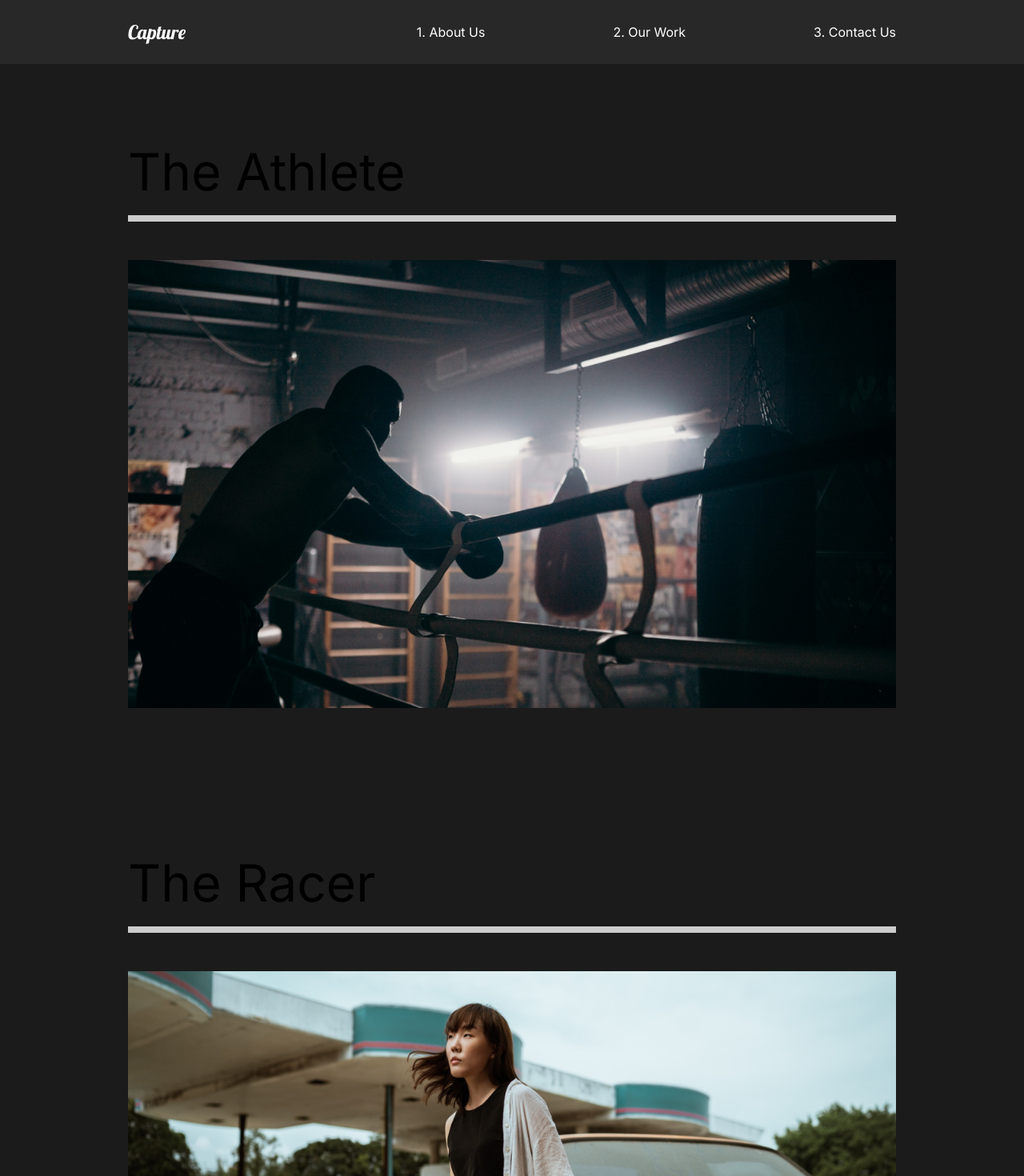
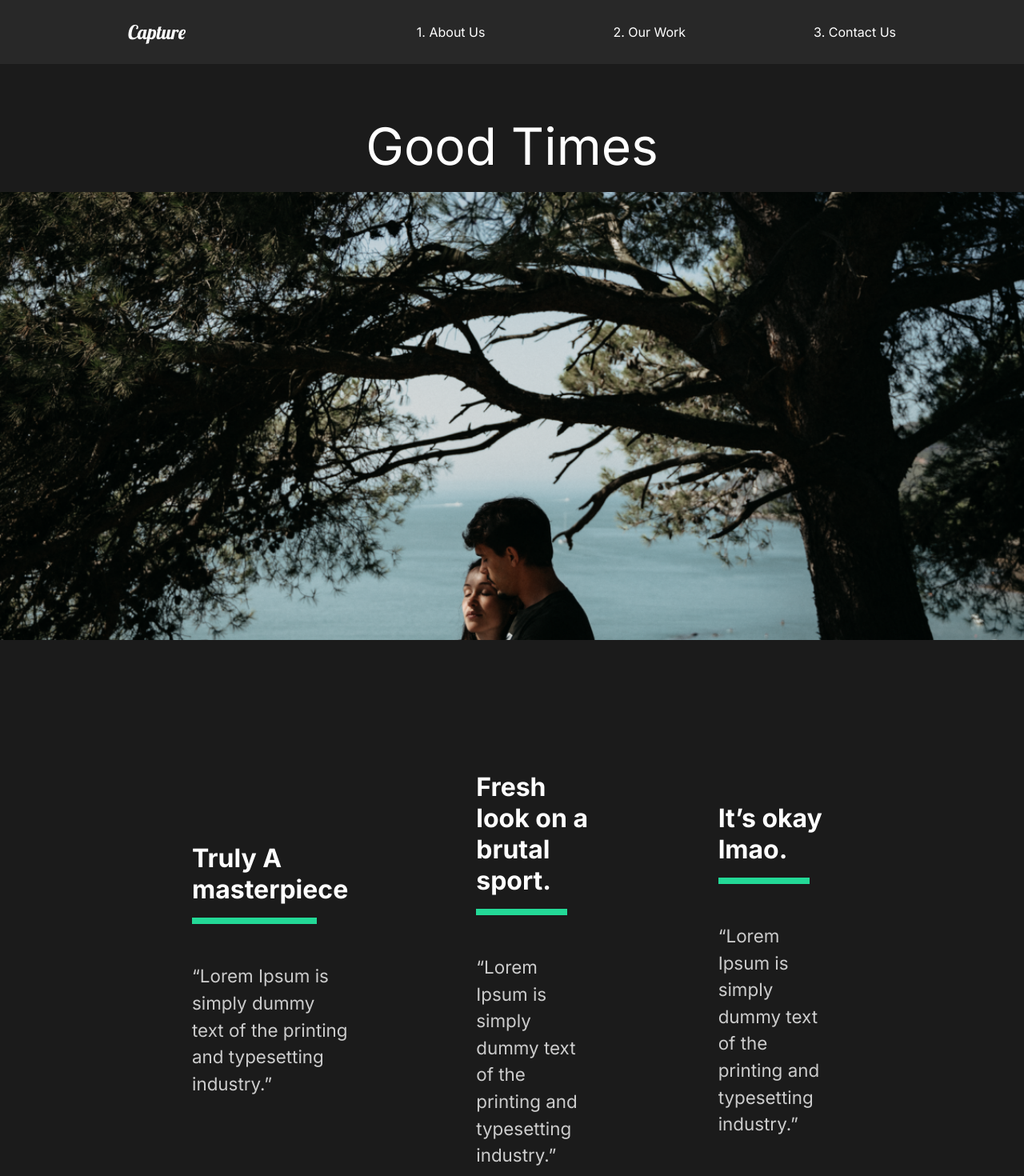
Before and after one commit to patrickbatungbacal/capture, a React (Create React App) app: page /work/good-times in a window 1280 px wide. Shown: the top 1470 px of the page at 80% size. Built offline with nearby package versions, Linux system fonts and the light colour scheme.

Commit message:
11. Adding Movie Details

```diff
--- a/src/App.js
+++ b/src/App.js
@@ -3,6 +3,7 @@
 import Nav from "./components/Nav";
 import ContactUs from "./pages/ContactUs";
 import OurWork from "./pages/OurWork";
+import MovieDetail from "./pages/MovieDetail";
 
 //import global style
 import GlobalStyle from "./components/global style/GlobalStyle";
@@ -20,8 +21,12 @@
           <AboutUs />
         </Route>
 
-        <Route path="/work">
+        <Route path="/work" exact>
           <OurWork />
+        </Route>
+
+        <Route path="/work/:id">
+          <MovieDetail />
         </Route>
 
         <Route path="/contact">
--- a/src/components/AboutSection.js
+++ b/src/components/AboutSection.js
@@ -1,7 +1,6 @@
 import React from "react";
 
 //import styled-components
-import styled from "styled-components";
 import { About, Description, Image, Hide } from "../styles";
 
 //import resources
--- /dev/null
+++ b/src/movieState.js
@@ -0,0 +1,81 @@
+//Import Images
+import athlete from "./img/athlete-small.png";
+import goodtimes from "./img/goodtimes-small.png";
+import theracer from "./img/theracer-small.png";
+import athlete2 from "./img/athlete2.png";
+import goodtimes2 from "./img/good-times2.jpg";
+import theracer2 from "./img/the-racer2.jpg";
+
+export const MovieState = () => {
+  return [
+    {
+      title: "The Athlete",
+      mainImg: athlete,
+      secondaryImg: athlete2,
+      url: "/work/the-athlete",
+      awards: [
+        {
+          title: "Truly A masterpiece",
+          description:
+            "“Lorem Ipsum is simply dummy text of the printing and typesetting industry.”",
+        },
+        {
+          title: "Fresh look on a brutal sport.",
+          description:
+            "“Lorem Ipsum is simply dummy text of the printing and typesetting industry.”",
+        },
+        {
+          title: "It’s okay lmao.",
+          description:
+            "“Lorem Ipsum is simply dummy text of the printing and typesetting industry.”",
+        },
+      ],
+    },
+    {
+      title: "Good Times",
+      mainImg: goodtimes,
+      url: "/work/good-times",
+      secondaryImg: goodtimes2,
+      awards: [
+        {
+          title: "Truly A masterpiece",
+          description:
+            "“Lorem Ipsum is simply dummy text of the printing and typesetting industry.”",
+        },
+        {
+          title: "Fresh look on a brutal sport.",
+          description:
+            "“Lorem Ipsum is simply dummy text of the printing and typesetting industry.”",
+        },
+        {
+          title: "It’s okay lmao.",
+          description:
+            "“Lorem Ipsum is simply dummy text of the printing and typesetting industry.”",
+        },
+      ],
+    },
+    {
+      title: "The Racer",
+      mainImg: theracer,
+      url: "/work/the-racer",
+      secondaryImg: theracer2,
+      awards: [
+        {
+          title: "Truly A masterpiece",
+          description:
+            "“Lorem Ipsum is simply dummy text of the printing and typesetting industry.”",
+        },
+        {
+          title: "Fresh look on a brutal sport.",
+          description:
+            "“Lorem Ipsum is simply dummy text of the printing and typesetting industry.”",
+        },
+        {
+          title: "It’s okay lmao.",
+          description:
+            "“Lorem Ipsum is simply dummy text of the printing and typesetting industry.”",
+        },
+      ],
+    },
+  ];
+};
--- /dev/null
+++ b/src/pages/MovieDetail.js
@@ -0,0 +1,119 @@
+import React, { useState, useEffect } from "react";
+
+//import styled comp
+import styled from "styled-components";
+
+//import from rrd
+import { useHistory } from "react-router-dom";
+
+//import stuff
+import { MovieState } from "../movieState";
+
+const MovieDetail = () => {
+  const history = useHistory();
+  const url = history.location.pathname;
+  const [movies, setMovies] = useState(MovieState);
+  const [movie, setMovie] = useState(null);
+
+  useEffect(() => {
+    const currentMovie = movies.filter((stateMovie) => stateMovie.url === url);
+    setMovie(currentMovie[0]);
+  }, [movies, url]);
+  return (
+    <>
+      {movie && (
+        <Details>
+          <HeadLine>
+            <h2>{movie.title}</h2>
+            <img src={movie.mainImg} alt="main image" />
+          </HeadLine>
+          <Awards>
+            {movie.awards.map((award) => (
+              <Award
+                title={award.title}
+                description={award.description}
+                key={award.title}
+              />
+            ))}
+          </Awards>
+          <ImageDisplay>
+            <img src={movie.secondaryImg} alt="movie" />
+          </ImageDisplay>
+        </Details>
+      )}
+    </>
+  );
+};
+
+const Details = styled.div`
+  color: white;
+`;
+
+const HeadLine = styled.div`
+  min-height: 90vh;
+  padding-top: 20vh;
+  position: relative;
+
+  h2 {
+    position: absolute;
+    top: 10%;
+    left: 50%;
+    transform: translate(-50%, -10%);
+  }
+
+  img {
+    width: 100%;
+    height: 70vh;
+    object-fit: cover;
+  }
+`;
+
+const Awards = styled.div`
+  min-height: 80vh;
+  display: flex;
+  margin: 5rem 10rem;
+  align-items: center;
+  justify-content: space-around;
+`;
+
+const AwardStyle = styled.div`
+  padding: 5rem;
+
+  h3 {
+    font-size: 2rem;
+  }
+
+  .line {
+    width: 80%;
+    background: #23d997;
+    height: 0.5rem;
+    margin: 1rem 0rem;
+  }
+
+  p {
+    padding: 2rem 0rem;
+  }
+`;
+
+const ImageDisplay = styled.div`
+  min-height: 50vh;
+
+  img {
+    width: 100%;
+    height: 100vh;
+    object-fit: cover;
+  }
+`;
+
+//Award Component
+const Award = ({ title, description }) => {
+  return (
+    <AwardStyle>
+      <h3>{title}</h3>
+      <div className="line"></div>
+      <p>{description}</p>
+    </AwardStyle>
+  );
+};
+
+export default MovieDetail;
--- a/src/pages/OurWork.js
+++ b/src/pages/OurWork.js
@@ -17,7 +17,7 @@
       <Movie>
         <h2>The Athlete</h2>
         <div className="line"> </div>
-        <Link>
+        <Link to="/work/the-athlete">
           <img src={athlete} alt="athlete" />
         </Link>
       </Movie>
@@ -25,7 +25,7 @@
       <Movie>
         <h2>The Racer</h2>
         <div className="line"> </div>
-        <Link>
+        <Link to="/work/the-racer">
           <img src={theracer} alt="racer" />
         </Link>
       </Movie>
@@ -33,7 +33,7 @@
       <Movie>
         <h2>Good Times</h2>
         <div className="line"></div>
-        <Link>
+        <Link to="/work/good-times">
           <img src={goodtimes} alt="goodtimes" />
         </Link>
       </Movie>
```
Also changed, not shown: 1 other file (tests, documents, lock files or other folders).
